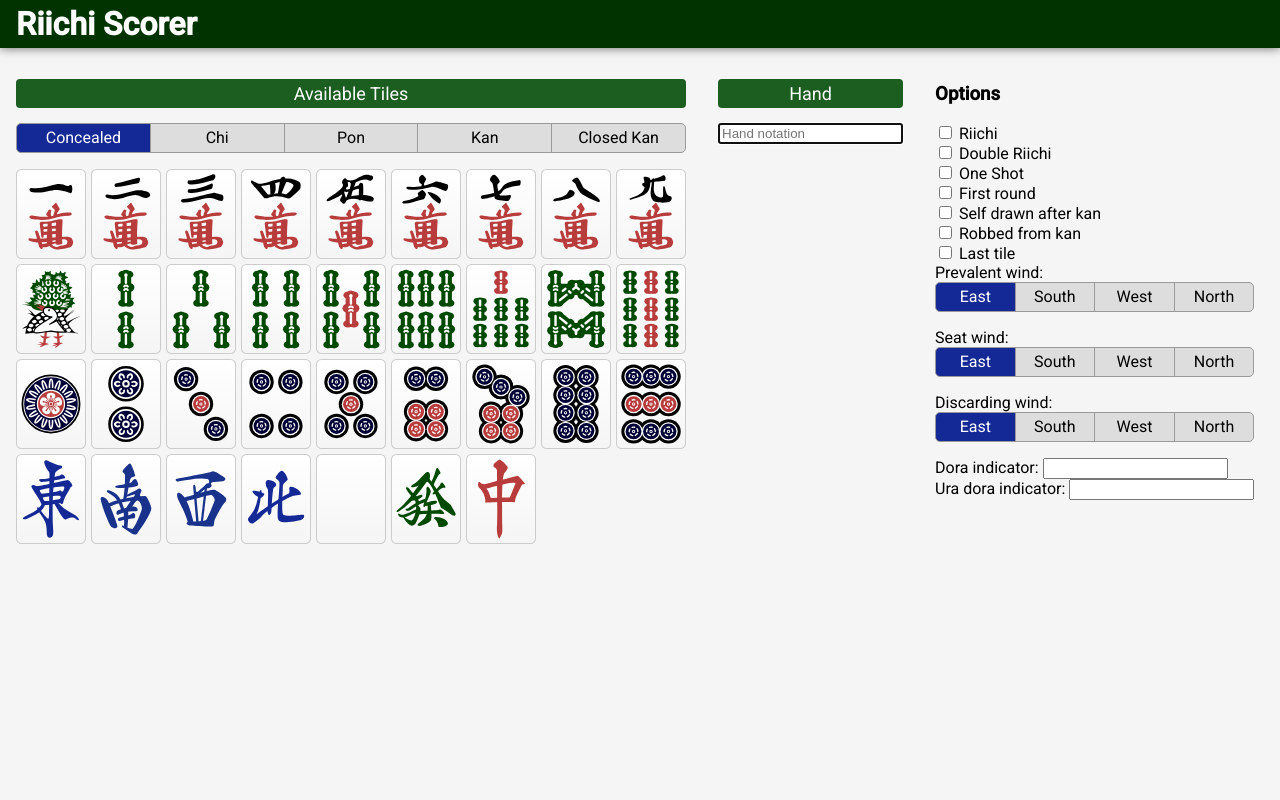
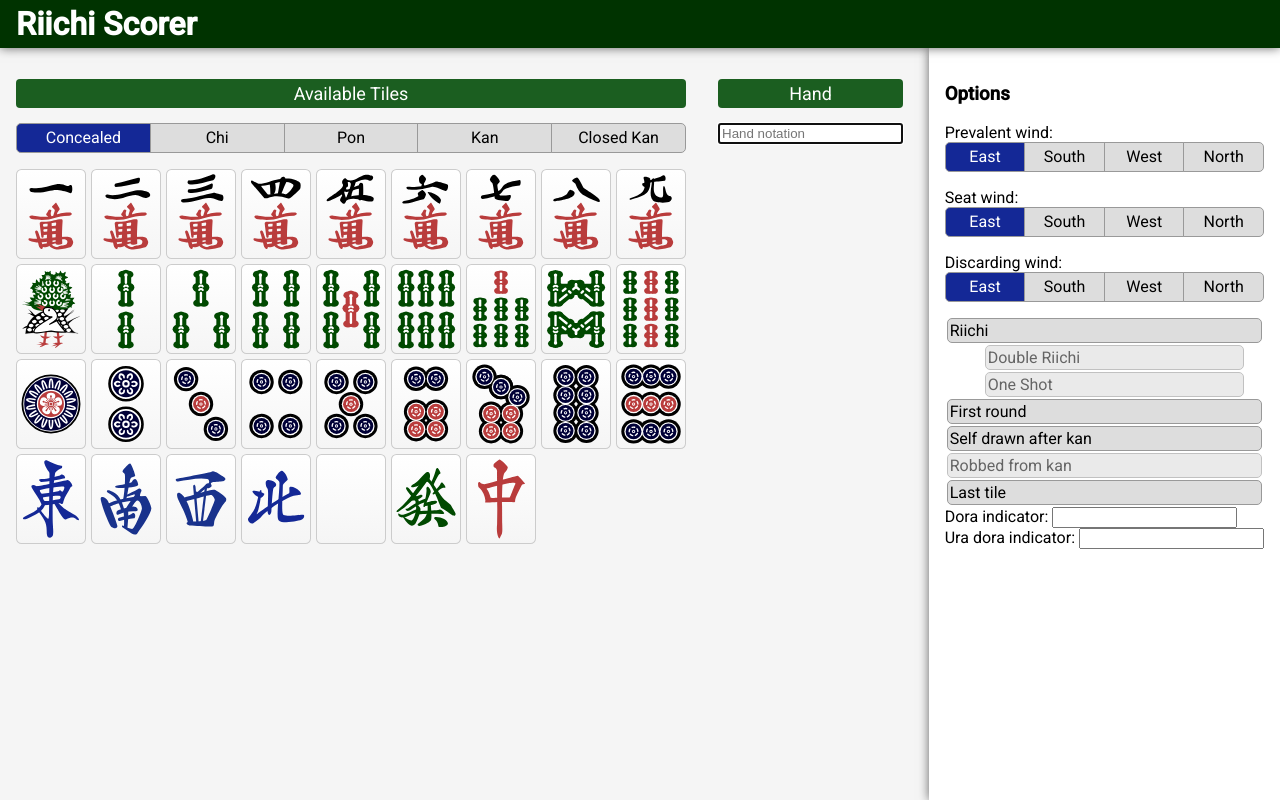
Before and after one commit to noggin182/riichi, an Angular app: page / in a window 1280 px wide. Built offline with nearby package versions, Linux system fonts and the light colour scheme.

Commit message:
starting to style options component

```diff
--- a/apps/scorer/src/_theming.scss
+++ b/apps/scorer/src/_theming.scss
@@ -13,3 +13,6 @@ $secondary-text: rgba(0, 0, 0, 0.6);
 
 $card-background: white;
 $card-border-color: #bbb;
+
+
+$z-header: 100;
--- a/apps/scorer/src/app/app.component.html
+++ b/apps/scorer/src/app/app.component.html
@@ -6,32 +6,17 @@
     </mat-button-toggle-group> -->
 </header>
 
+<aside>
+    <section>
+        <h3>Options</h3>
+        <scorer-options></scorer-options>
+    </section>
+</aside>
+
+<main>
     <scorer-palette></scorer-palette>
 
     <scorer-hand></scorer-hand>
-
-<section>
-    <h3>Options</h3>
-    <div>
-
-        <div><input type="checkbox" [(ngModel)]="state.roundInfo.riichi" /> Riichi</div>
-        <div><input type="checkbox" [(ngModel)]="state.roundInfo.doubleRiichi" /> Double Riichi</div>
-        <div><input type="checkbox" [(ngModel)]="state.roundInfo.oneShot" /> One Shot</div>
-
-        <div><input type="checkbox" [(ngModel)]="state.roundInfo.firstRound" /> First round</div>
-        <div><input type="checkbox" [(ngModel)]="state.roundInfo.selfDrawnAfterKan" /> Self drawn after kan</div>
-        <div><input type="checkbox" [(ngModel)]="state.roundInfo.robbedFromKan" /> Robbed from kan</div>
-        <div><input type="checkbox" [(ngModel)]="state.roundInfo.lastTile" /> Last tile</div>
-
-
-        <div>Prevalent wind: <scorer-wind-input [(ngModel)]="state.roundInfo.prevalentWind"></scorer-wind-input></div>
-        <div>Seat wind: <scorer-wind-input [(ngModel)]="state.roundInfo.seatWind"></scorer-wind-input></div>
-        <div>Discarding wind: <scorer-wind-input [(ngModel)]="state.roundInfo.winningTileFromWind"></scorer-wind-input></div>
-
-        <div>Dora indicator: <input (input)="state.roundInfo.doraIndicator = handFromNotation($event.target.value).concealedTiles"></div>
-        <div>Ura dora indicator: <input (input)="state.roundInfo.uraDoraIndicator = handFromNotation($event.target.value).concealedTiles"></div>
-    </div>
-</section>
 
     <scorer-computed-hand *ngFor="let scoredHand of state.winningResults || []; let index = index"
         [index]="index"
@@ -39,3 +24,4 @@
     ></scorer-computed-hand>
 
     <scorer-waits *ngIf="state.possibleWaits && state.possibleWaits.length" [waits]="state.possibleWaits"></scorer-waits>
+</main>
--- a/apps/scorer/src/app/app.component.scss
+++ b/apps/scorer/src/app/app.component.scss
@@ -1,11 +1,23 @@
 @import '../theming';
 
 scorer-root {
-    display: flex;
-    flex-direction: column;
+    display: grid;
+    height: 100%;
+    grid-template-areas:
+        "header header"
+        "content options";
+    grid-template-columns: 1fr auto;
+    grid-template-rows: auto 1fr;
 }
 
+scorer-root > header { grid-area: header;  }
+scorer-root > aside  { grid-area: options; }
+scorer-root > main   { grid-area: content; }
+
 scorer-root > header {
+    position: sticky;
+    top: 0px;
+    z-index: $z-header;
     background-color: $header-color;
     color: white;
     box-shadow: 0px 0px 10px 0px rgba(0,0,0,0.6);
@@ -27,3 +39,8 @@ scorer-root {
         margin: 16px;
     }
 }
+
+aside {
+    background-color: white;
+    box-shadow: 0px 0px 10px 0px rgba(0,0,0,0.6);
+}
--- a/apps/scorer/src/app/app.module.ts
+++ b/apps/scorer/src/app/app.module.ts
@@ -14,9 +14,10 @@ import { WaitsComponent } from './components/waits/waits.component';
 import { MahjongComponent } from './components/mahjong/mahjong.component';
 import { WindPipe } from './pipes/wind.pipe';
 import { WindInputComponent } from './components/wind-input/wind-input.component';
+import { OptionsComponent } from './components/options/options.component';
 
 @NgModule({
-  declarations: [AppComponent, TileComponent, PaletteComponent, TileButtonComponent, HandComponent, ComputedHandComponent, NamePipe, MeldComponent, WaitsComponent, MahjongComponent, WindPipe, WindInputComponent ],
+  declarations: [AppComponent, TileComponent, PaletteComponent, TileButtonComponent, HandComponent, ComputedHandComponent, NamePipe, MeldComponent, WaitsComponent, MahjongComponent, WindPipe, WindInputComponent, OptionsComponent ],
   imports: [BrowserModule, FormsModule],
   providers: [],
   bootstrap: [AppComponent]
--- /dev/null
+++ b/apps/scorer/src/app/components/options/options.component.html
@@ -0,0 +1,28 @@
+<div>Prevalent wind: <scorer-wind-input [(ngModel)]="state.roundInfo.prevalentWind"></scorer-wind-input></div>
+<div>Seat wind: <scorer-wind-input [(ngModel)]="state.roundInfo.seatWind"></scorer-wind-input></div>
+<div>Discarding wind: <scorer-wind-input [(ngModel)]="state.roundInfo.winningTileFromWind"></scorer-wind-input></div>
+
+<input type="checkbox" id="opt_riichi" [(ngModel)]="state.roundInfo.riichi" />
+<label for="opt_riichi">Riichi</label>
+
+<input type="checkbox" id="opt_doubleRiichi" [attr.disabled]="!state.roundInfo.riichi || null" [(ngModel)]="state.roundInfo.doubleRiichi" />
+<label for="opt_doubleRiichi" class="scorer-option__nested">Double Riichi</label>
+
+<input type="checkbox" id="opt_oneShot" [attr.disabled]="!state.roundInfo.riichi || null" [(ngModel)]="state.roundInfo.oneShot" />
+<label for="opt_oneShot" class="scorer-option__nested">One Shot</label>
+
+<input type="checkbox" id="opt_firstRound" [(ngModel)]="state.roundInfo.firstRound" />
+<label for="opt_firstRound">First round</label>
+
+<input type="checkbox" id="opt_selfDrawnAfterKan" [(ngModel)]="state.roundInfo.selfDrawnAfterKan" [attr.disabled]="state.roundInfo.seatWind !== state.roundInfo.winningTileFromWind || null" />
+<label for="opt_selfDrawnAfterKan">Self drawn after kan</label>
+
+<input type="checkbox" id="opt_robbedFromKan" [(ngModel)]="state.roundInfo.robbedFromKan" [attr.disabled]="state.roundInfo.seatWind === state.roundInfo.winningTileFromWind || null" />
+<label for="opt_robbedFromKan">Robbed from kan</label>
+
+<input type="checkbox" id="opt_lastTile" [(ngModel)]="state.roundInfo.lastTile" [attr.disabled]="state.roundInfo.firstRound || null" />
+<label for="opt_lastTile">Last tile</label>
+
+
+<div>Dora indicator: <input (input)="state.roundInfo.doraIndicator = handFromNotation($event.target.value).concealedTiles"></div>
+<div>Ura dora indicator: <input (input)="state.roundInfo.uraDoraIndicator = handFromNotation($event.target.value).concealedTiles"></div>
--- /dev/null
+++ b/apps/scorer/src/app/components/options/options.component.scss
@@ -0,0 +1,45 @@
+@import "../../../theming";
+
+scorer-options {
+    > input[type=checkbox] {
+        position: absolute;
+        bottom: 100%;
+    }
+
+    > label {
+        display: block;
+        padding: 2px;
+        margin: 2px;
+        border-radius: 5px;
+        // width: 2px;
+        // flex: 1 1 auto;
+        // text-align: center;
+        background-color: $button-color;
+        border: 1px solid #999;
+        // line-height: 1.75em;
+        cursor: pointer;
+    }
+
+    > label.scorer-option__nested {
+        margin-left: 40px;
+        margin-right: 20px;
+    }
+
+    > input[type=checkbox][disabled] + label {
+        opacity: 0.6;
+    }
+
+    > input[type=checkbox]:checked:not([disabled]) + label {
+        background-color: $accent-color;
+        color: $contrast-text;
+    }
+
+    > input[type=checkbox]:active + label {
+        background-color: $accent-color-lighter;
+        color: $contrast-text;
+    }
+
+    > input[type=checkbox]:focus + label {
+        border-color: $accent-color-lighter;
+    }
+}
--- /dev/null
+++ b/apps/scorer/src/app/components/options/options.component.ts
@@ -0,0 +1,16 @@
+import { Component, ChangeDetectionStrategy, ViewEncapsulation } from '@angular/core';
+import { State } from '../../state';
+import { handFromNotation } from '@riichi/common';
+
+@Component({
+    selector: 'scorer-options',
+    templateUrl: './options.component.html',
+    styleUrls: ['./options.component.scss'],
+    encapsulation: ViewEncapsulation.None
+})
+export class OptionsComponent {
+    constructor(readonly state: State) {
+    }
+
+    handFromNotation = handFromNotation;
+}
--- a/apps/scorer/src/styles.scss
+++ b/apps/scorer/src/styles.scss
@@ -75,8 +75,6 @@ section {
             border-top-right-radius: 5px;
             border-bottom-right-radius: 5px;
         }
-
-
     }
 
     > input[type=radio][disabled] + label {
```
Lines whose indentation alone changed are shown as unchanged.
